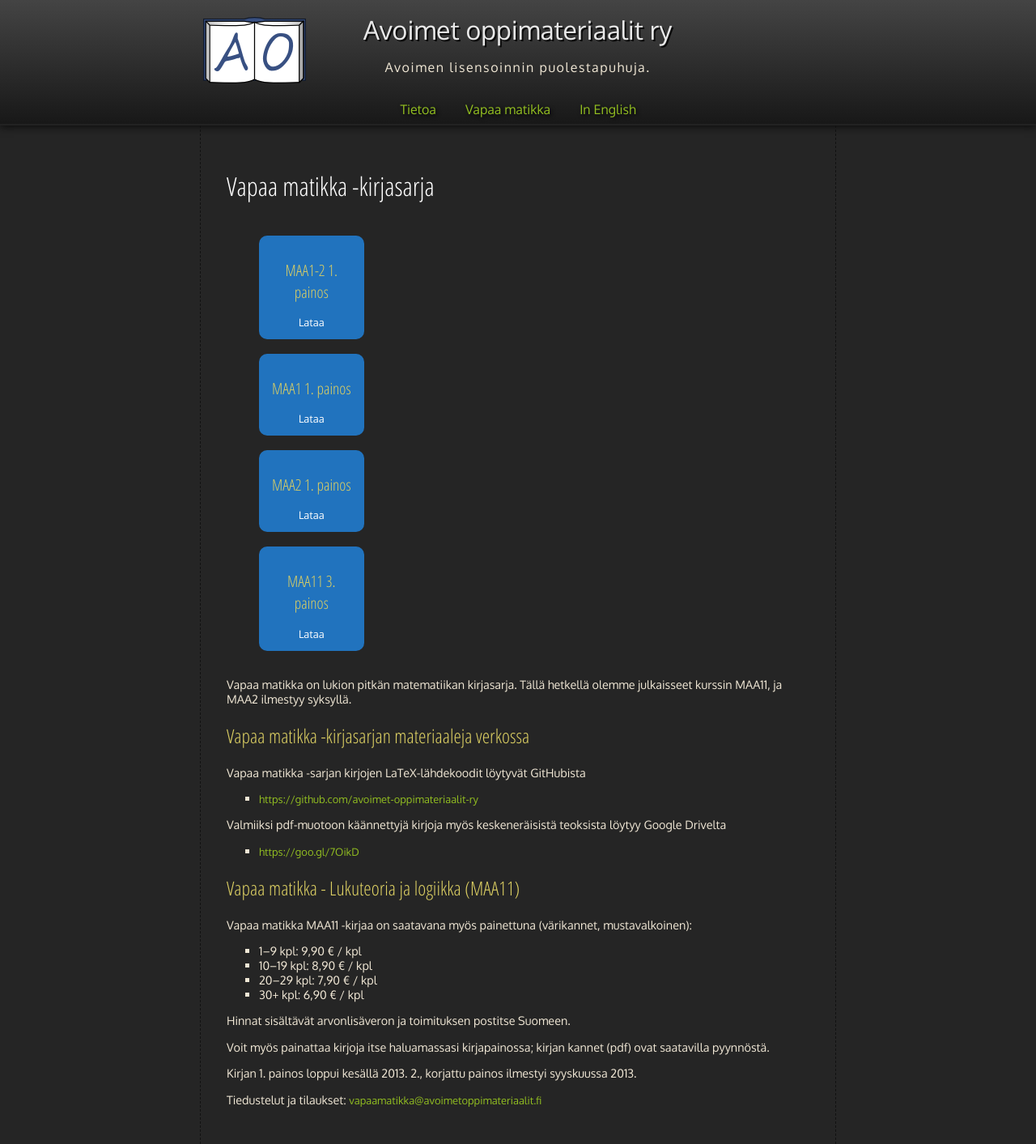
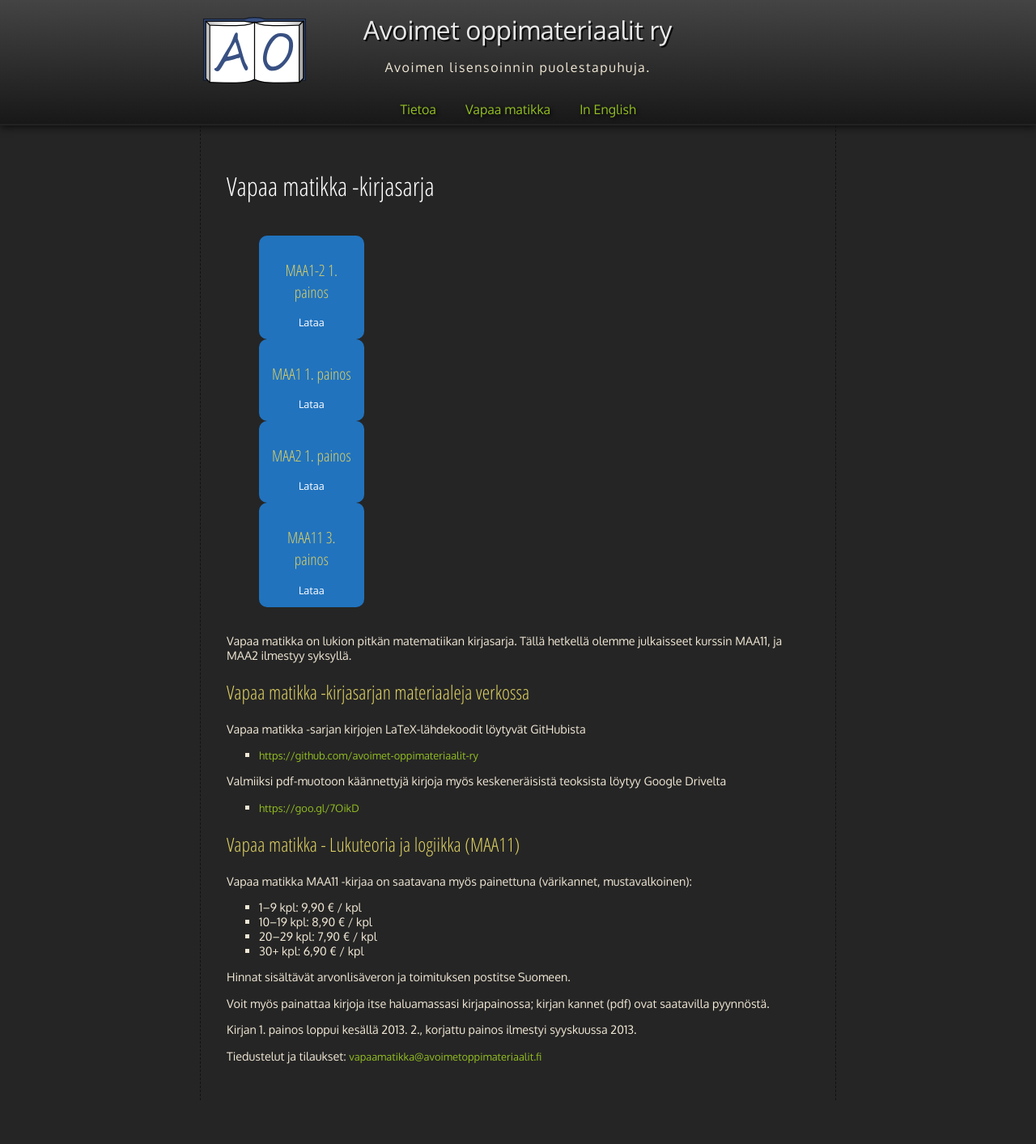
Before and after one commit to avoimet-oppimateriaalit-ry/avoimet-oppimateriaalit-ry.github.io, a Jekyll site: the page built from vapaa-matikka/index.html, in a window 1280 px wide. Shown: the whole page at 81% size. Built offline with Jekyll 4.4.1, drawn with Linux system fonts in a browser that asks for light colours; after the commit the page ends 1359 px from its top, so only the background shows below that.

Commit message:
Update index.html

```diff
--- a/vapaa-matikka/index.html
+++ b/vapaa-matikka/index.html
@@ -8,16 +8,10 @@ title: Vapaa matikka -kirjasarja
 	<li><article>
 		<a href="https://drive.google.com/open?id=0B1A1oOE-rvNFQmdZcWR0YmtBRjQ&authuser=0">
 		<h2>MAA1-2 1. painos</h2>Lataa</a>
-	</article></li>
-	<li><article>
 		<a href="https://drive.google.com/open?id=0B1A1oOE-rvNFQnZmTzhkN0J2em8&authuser=0">
 		<h2>MAA1 1. painos</h2>Lataa</a>
-	</article></li>
-	<li><article>
 		<a href="https://drive.google.com/open?id=0B1A1oOE-rvNFaE9hOWh5V1pULVU&authuser=0">
 		<h2>MAA2 1. painos</h2>Lataa</a>
-	</article></li>
-	<li><article>
 		<a href="https://drive.google.com/open?id=0B1A1oOE-rvNFUkVYQ2lXMHlzU1E&authuser=0">
 		<h2>MAA11 3. painos</h2>Lataa</a>
 	</article></li>
```
